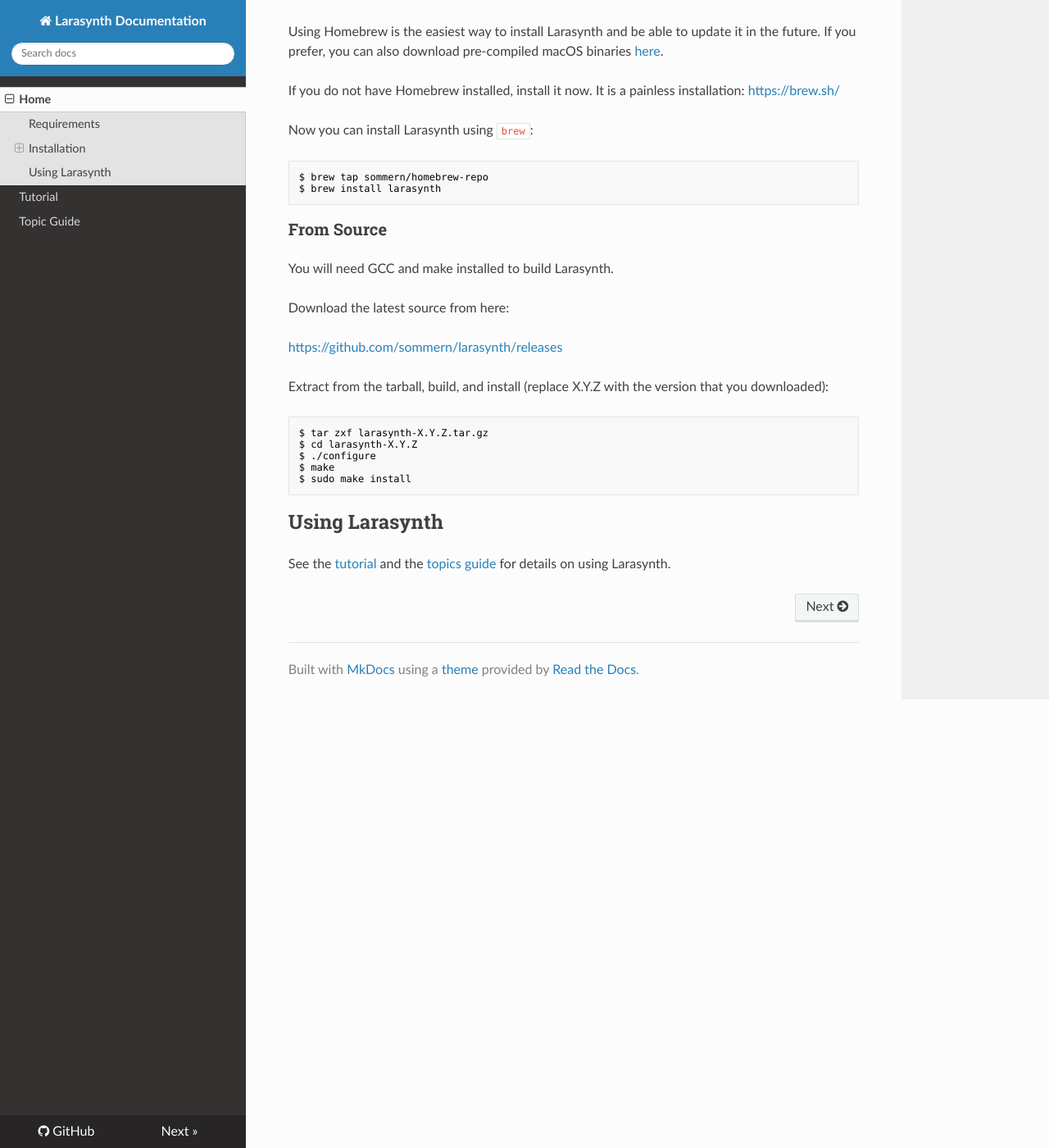
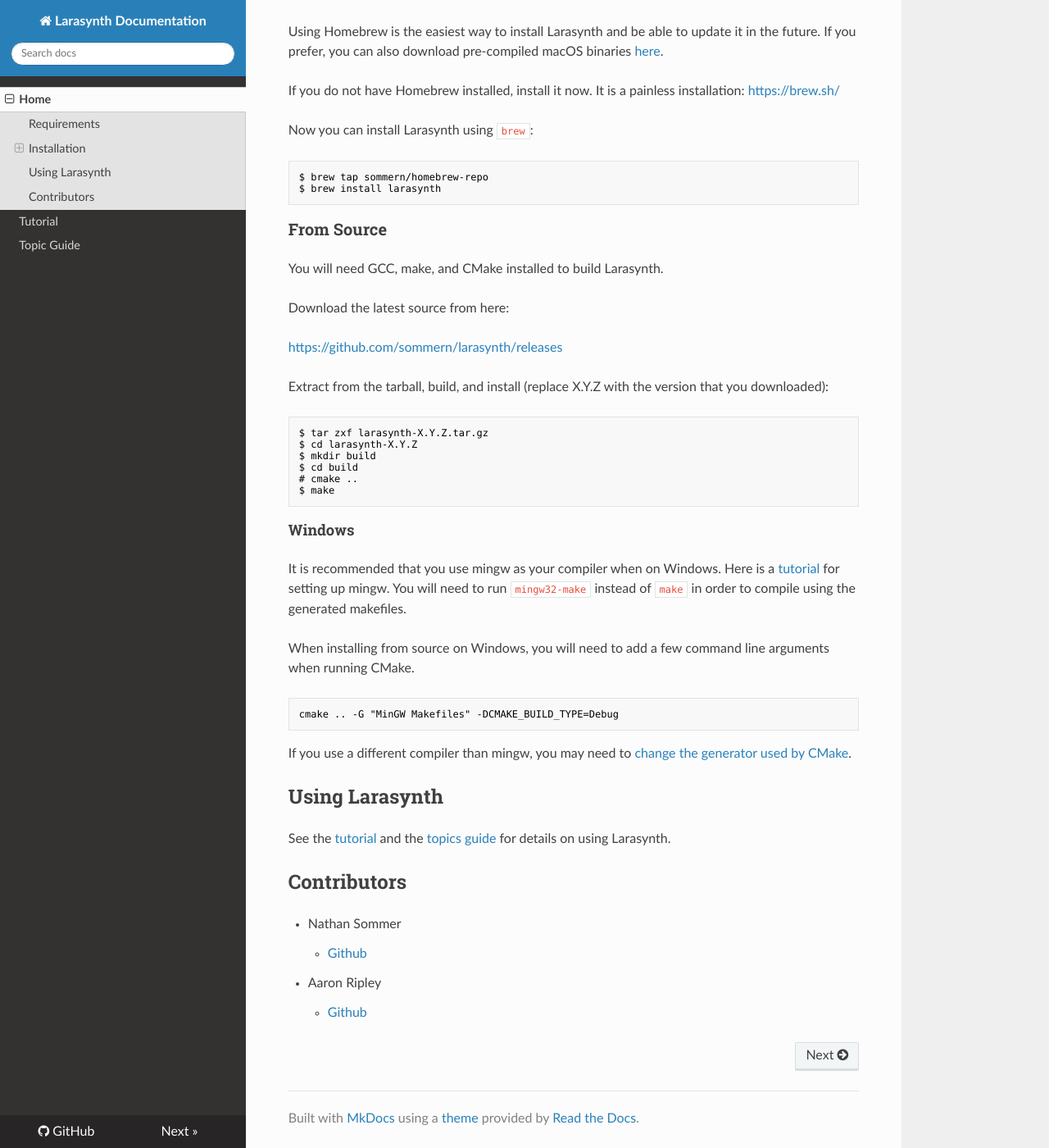
Before and after one commit to sommern/larasynth, an MkDocs documentation site: the page built from docs/index.md, in a window 1280 px wide and 1400 px high, scrolled down 991 px. Shown: the whole window at 82% size. Built offline with MkDocs 1.6.1, drawn with Linux system fonts in a browser that asks for light colours; nearby versions of some CDN libraries.

````diff
--- a/docs/index.md
+++ b/docs/index.md
@@ -55,7 +55,7 @@ $ brew install larasynth
 
 ### From Source
 
-You will need GCC and make installed to build Larasynth.
+You will need GCC, make, and CMake installed to build Larasynth.
 
 Download the latest source from here:
 
@@ -67,12 +67,33 @@ that you downloaded):
 ```nohighlight
 $ tar zxf larasynth-X.Y.Z.tar.gz
 $ cd larasynth-X.Y.Z
-$ ./configure
+$ mkdir build
+$ cd build
+# cmake ..
 $ make
-$ sudo make install
 ```
+
+#### Windows
+
+It is recommended that you use mingw as your compiler when on Windows. Here is a [tutorial](https://code.visualstudio.com/docs/cpp/config-mingw) for setting up mingw. You will need to run `mingw32-make` instead of `make` in order to compile using the generated makefiles.
+
+When installing from source on Windows, you will need to add a few command line arguments when running CMake.
+
+```nohighlight
+cmake .. -G "MinGW Makefiles" -DCMAKE_BUILD_TYPE=Debug
+```
+
+If you use a different compiler than mingw, you may need to [change the generator used by CMake](https://cmake.org/cmake/help/latest/manual/cmake-generators.7.html).
 
 ## Using Larasynth
 
 See the [tutorial](tutorial.md) and the [topics guide](topics.md) for details
 on using Larasynth.
+
+## Contributors
+
+- Nathan Sommer
+    - [Github](https://github.com/sommern)
+
+- Aaron Ripley
+    - [Github](https://github.com/ripleya1)
````
Also changed, not shown: docs/futuredevs.md (added, +30 -0 lines).
